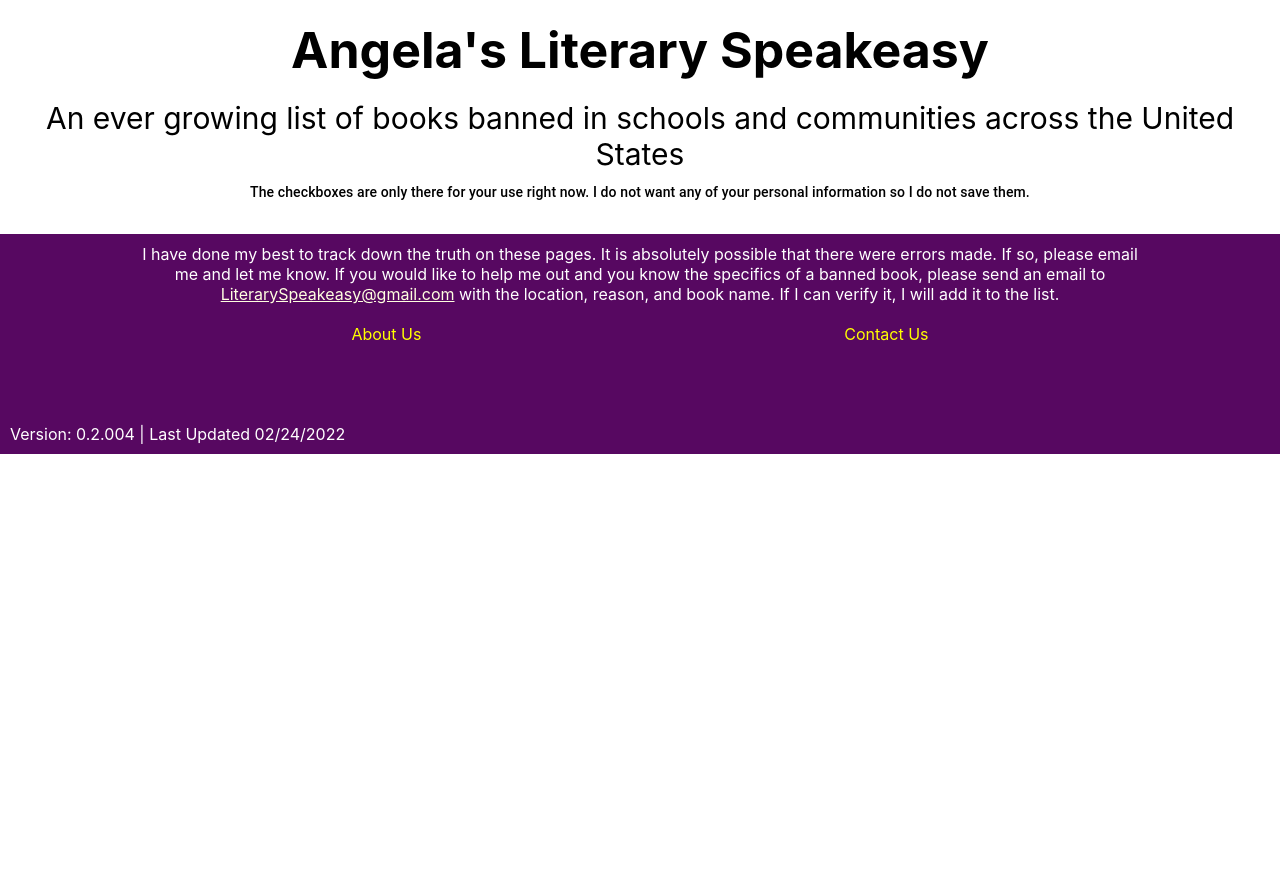
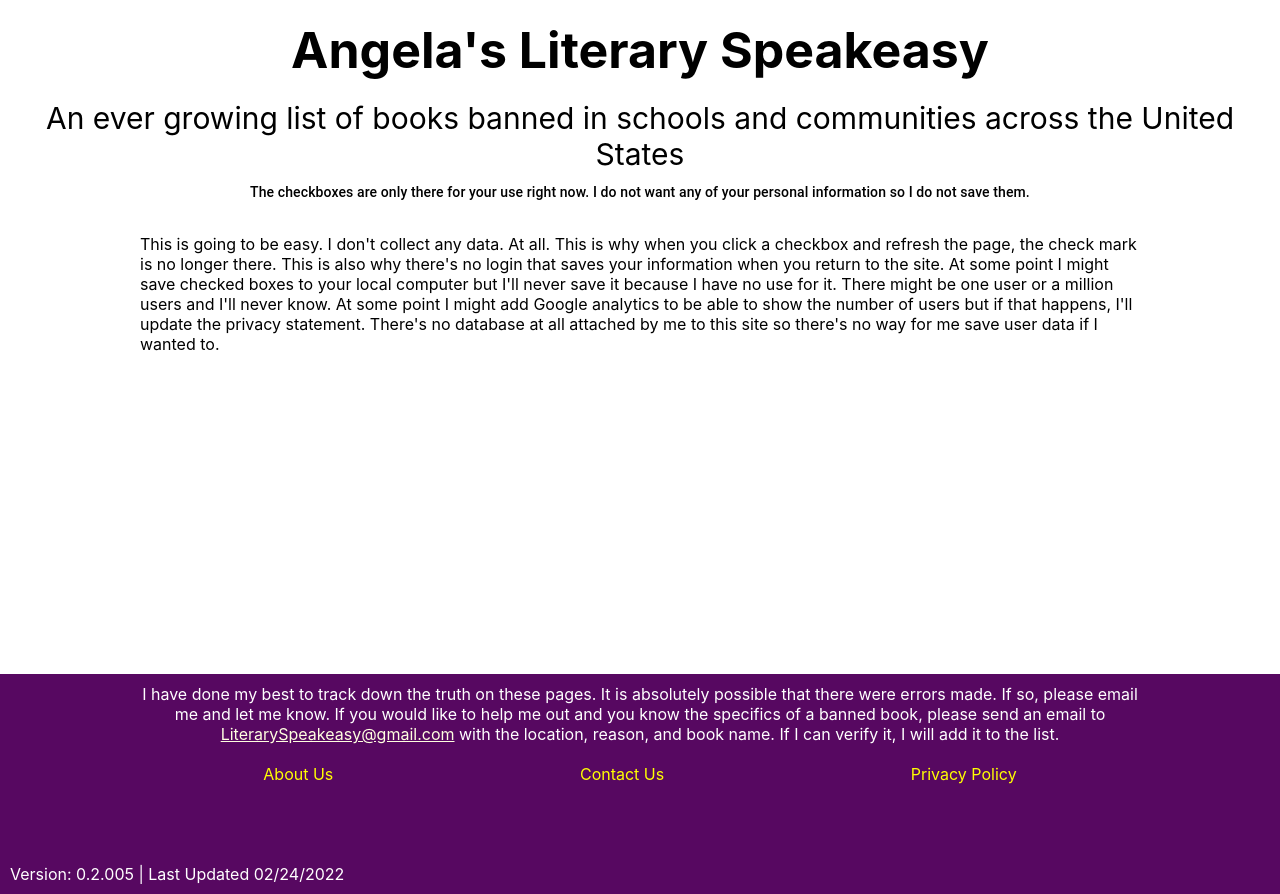
Before and after one commit to robertddobyns/AngelasLiterarySpeakeasy, a React (Create React App) app: page /privacypolicy in a window 1280 px wide. Before the commit the page ends 800 px from the top, so only its background shows below. Built offline with nearby package versions, Linux system fonts and the light colour scheme; the HTML template or start-up script is replaced by a standard one.

Commit message:
add contact page

```diff
--- a/src/App.js
+++ b/src/App.js
@@ -21,7 +21,7 @@ function App() {
         <Route path={'/about'} element={<About/>}/>
         <Route path={'/contact'} element={<Contact/>}/>
         {/*<Route path={'/faqs'} element={<FAQs/>}/>*/}
-        {/*<Route path={'/privacypolicy'} element={<PrivacyPolicy/>}/>*/}
+        <Route path={'/privacypolicy'} element={<PrivacyPolicy/>}/>
         {/*<Route path={'/references'} element={<References/>}/>*/}
         {/*<Route path={'/donations'} element={<Donations/>}/>*/}
         <Route path={'/'} element={<Home/>}/>
--- a/src/components/footer/Footer.js
+++ b/src/components/footer/Footer.js
@@ -55,7 +55,7 @@ const Footer = () => {
 				<Box><Link to={'/about'} style={linkStyle}>About Us</Link></Box>
 				<Box><Link to={'/contact'} style={linkStyle}>Contact Us</Link></Box>
 				{/*<Box><Link to={'/faqs'} style={linkStyle}>FAQs</Link></Box>*/}
-				{/*<Box><Link to={'/privacypolicy'} style={linkStyle}>Privacy Policy</Link></Box>*/}
+				<Box><Link to={'/privacypolicy'} style={linkStyle}>Privacy Policy</Link></Box>
 				{/*<Box><Link to={'/references'} style={linkStyle}>References</Link></Box>*/}
 				{/*<Box><Link to={'/donations'} style={linkStyle}>Donations</Link></Box>*/}
 			</LinksContainer>
--- /dev/null
+++ b/src/components/pages/privacy/PrivacyPolicy.js
@@ -0,0 +1,29 @@
+import React from 'react';
+import {styled} from '@mui/material';
+import PropTypes from 'prop-types';
+
+const PrivacyPolicy = () => {
+
+	const Root = styled('div')(({theme}) => ({
+		maxWidth: '1000px',
+		margin: '0 auto',
+		padding: '0 10px',
+		minHeight: '55vh'
+	}));
+
+	return (
+		<Root>
+			This is going to be easy. I don't collect any data. At all. This is why when you click a checkbox and refresh
+			the page, the check mark is no longer there. This is also why there's no login that saves your information
+			when you return to the site. At some point I might save checked boxes to your local computer but I'll never save it because I have no use for it. There might be one user or a million users and I'll never
+			know. At some point I might add Google analytics to be able to show the number of users but if that happens, I'll
+			update the privacy statement. There's no database at all attached by me to this site so there's no way for me save
+			user data if I wanted to.
+		</Root>
+	)
+
+}
+
+PrivacyPolicy.propTypes = {}
+
+export default PrivacyPolicy;
--- a/src/config.json
+++ b/src/config.json
@@ -1,4 +1,4 @@
 {
-  "VERSION": "0.2.004",
+  "VERSION": "0.2.005",
   "PUBLISH_DATE": "02/24/2022"
 }
```
